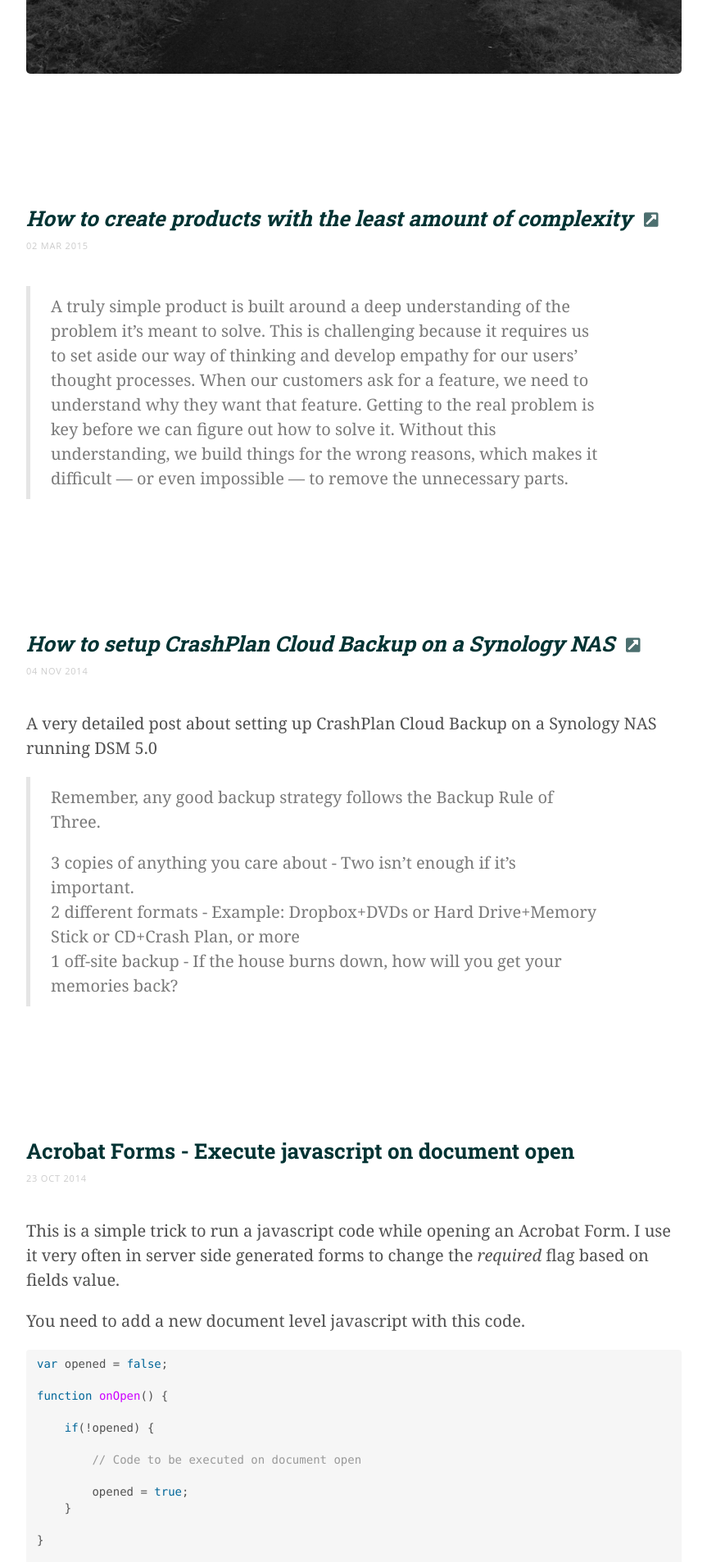
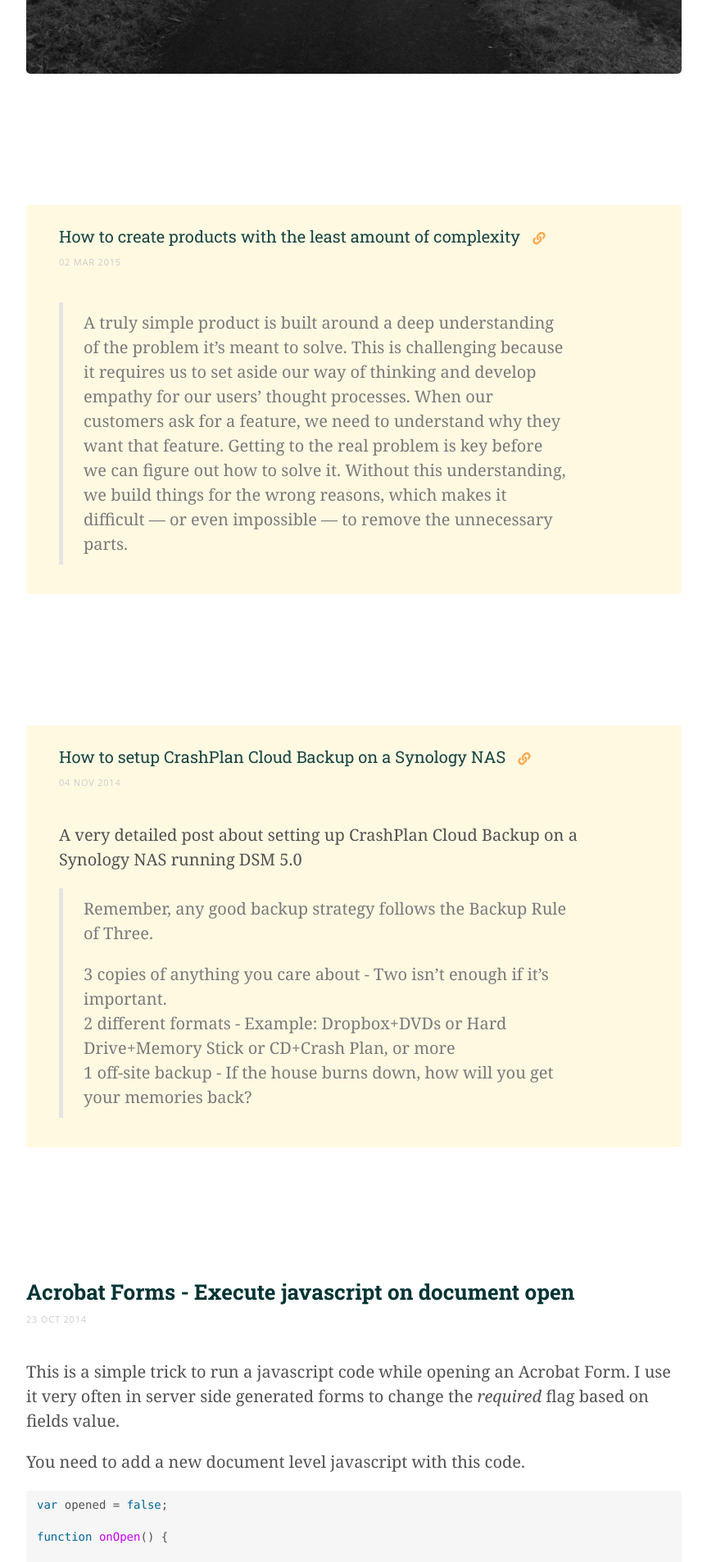
Before and after one commit to amelandri/amelandri.github.io, a Jekyll site: the page built from index.html, in a window 1280 px wide. Shown: the part 1607-3513 px from the top of the page at 82% size, without its empty margins (208-1071 px from the left). Built offline with Jekyll 4.4.1, drawn with Linux system fonts in a browser that asks for light colours; nearby versions of some CDN libraries; the list of posts is cut into pages by our own code; comment, search, counter and statistics services are not loaded.

Commit message:
Improved external link layout

```diff
--- a/index.html
+++ b/index.html
@@ -5,14 +5,15 @@ title: Home
 
 <div class="posts">
   {% for post in paginator.posts %}
-  <div class="post">
 
 
 
 	{% if post.external-url == nil %}
+		<div class="post">
 		<h1 class="post-title"><a href="{{ post.url }}">{{ post.title }}</a></h1>
 	{% else %}
-		<h1 class="post-title external-url"><a href="{{ post.external-url }}" target="_blank">{{ post.title }} <i class="fas fa-external-link-square-alt"></i></a></h1>
+		 <div class="post linklog">
+		<h1 class="post-title external-url"><a href="{{ post.external-url }}" target="_blank">{{ post.title }} <i class="fas fa-link"></i></a></h1>
 	{% endif %}
 
     <span class="post-date">{{ post.date | date_to_string }} </span>
--- a/public/css/lanyon.css
+++ b/public/css/lanyon.css
@@ -345,12 +345,23 @@ a.sidebar-nav-item:focus {
   border-bottom: 1px dotted;
 }
 
-.external-url a{
-	font-style: italic;
+.linklog{
+background: #fff9e2;
+padding: 1rem 2rem;
+-webkit-border-radius: 4px;
+-moz-border-radius: 4px;
+border-radius: 4px;
 }
 
-.external-url a .fa-external-link-square-alt{
+.external-url a{
+	font-weight: normal;
+	opacity: 0.9;
 	font-size: 1rem;
+}
+
+.external-url a svg{
+	height: 0.77rem;
+	color: #ff7e00;
 	opacity: 0.7;
 	margin-left: 0.4rem;
 }
```
